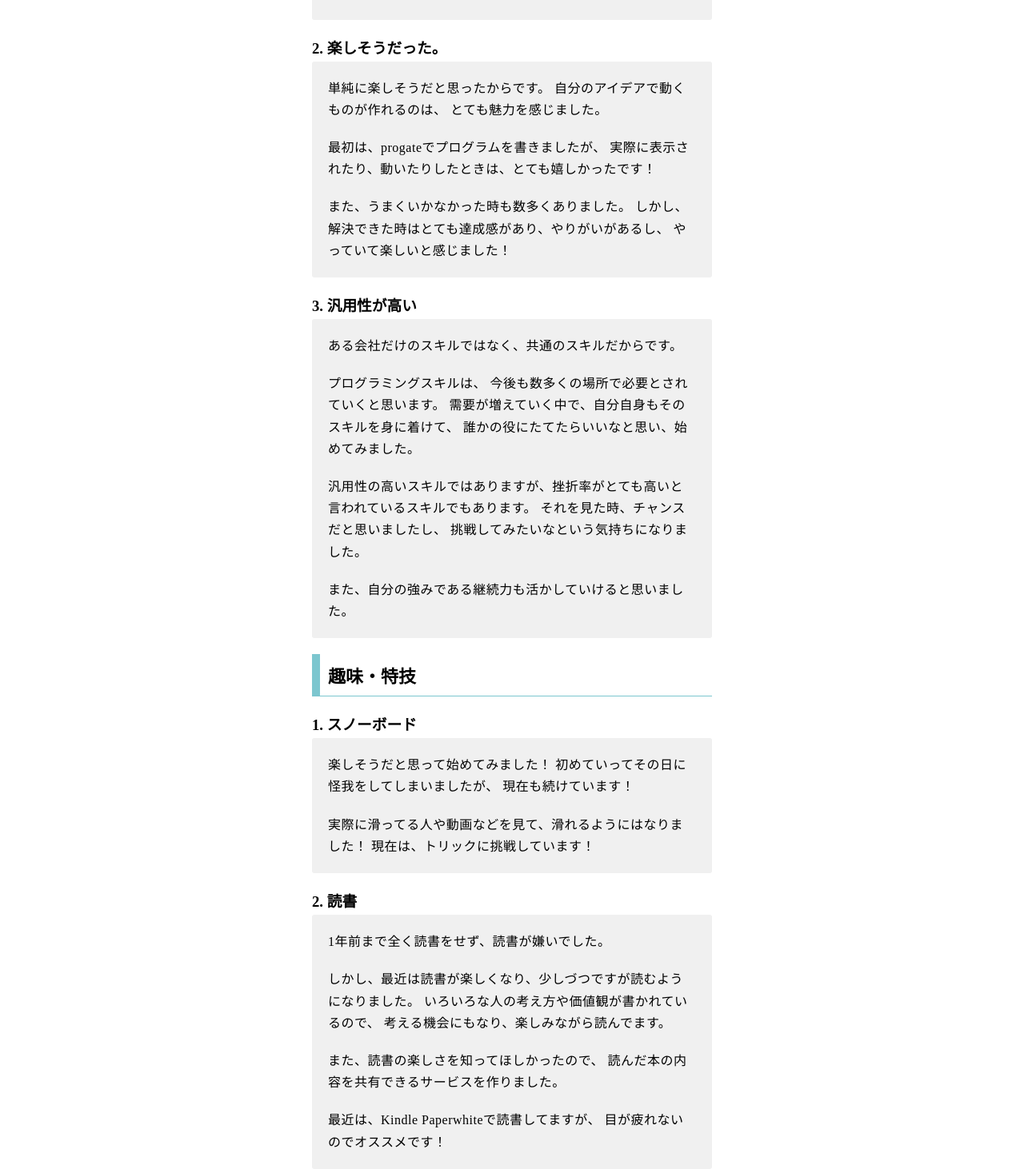
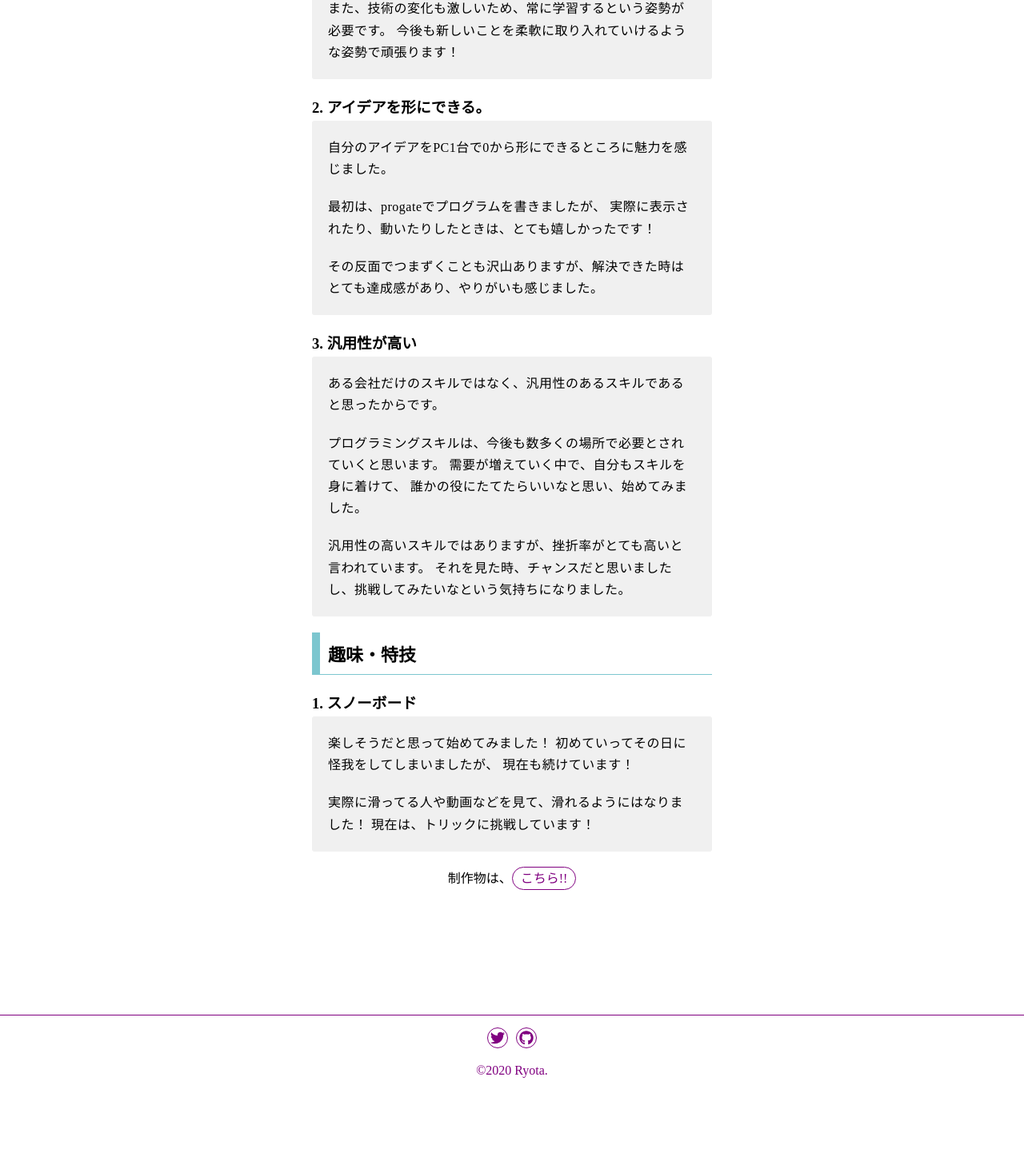
Before and after one commit to ryota-sb/ryota-site, a Vue app: page /about in a window 1280 px wide. Shown: the part 763-2230 px from the top of the page at 80% size. After the commit the page ends 2117 px from the top, so only its background shows below. Built offline with nearby package versions, Linux system fonts and the light colour scheme.

Commit message:
about page 調整

```diff
--- a/src/Views/AboutPage.vue
+++ b/src/Views/AboutPage.vue
@@ -38,44 +38,39 @@
               まずは、自分で触ってみようということで学習を始めました。
             </p>
             <p>
+              なにもわからない状態から始めましたが、なんとか簡単なサイトやアプリを作ることができました。
+            </p>
+            <p>
               また、技術の変化も激しいため、常に学習するという姿勢が必要です。
               今後も新しいことを柔軟に取り入れていけるような姿勢で頑張ります！
             </p>
           </div>
-          <h3>2. 楽しそうだった。</h3>
+          <h3>2. アイデアを形にできる。</h3>
           <div class="text-box">
-            <p>単純に楽しそうだと思ったからです。
-              自分のアイデアで動くものが作れるのは、
-              とても魅力を感じました。
+            <p>
+              自分のアイデアをPC1台で0から形にできるところに魅力を感じました。
             </p>
             <p>
               最初は、progateでプログラムを書きましたが、
               実際に表示されたり、動いたりしたときは、とても嬉しかったです！
             </p>
             <p>
-              また、うまくいかなかった時も数多くありました。
-              しかし、解決できた時はとても達成感があり、やりがいがあるし、
-              やっていて楽しいと感じました！
+              その反面でつまずくことも沢山ありますが、解決できた時はとても達成感があり、やりがいも感じました。
             </p>
           </div>
           <h3>3. 汎用性が高い</h3>
           <div class="text-box">
             <p>
-              ある会社だけのスキルではなく、共通のスキルだからです。
+              ある会社だけのスキルではなく、汎用性のあるスキルであると思ったからです。
             </p>
             <p>
-              プログラミングスキルは、
-              今後も数多くの場所で必要とされていくと思います。
-              需要が増えていく中で、自分自身もそのスキルを身に着けて、
+              プログラミングスキルは、今後も数多くの場所で必要とされていくと思います。
+              需要が増えていく中で、自分もスキルを身に着けて、
               誰かの役にたてたらいいなと思い、始めてみました。
             </p>
             <p>
-              汎用性の高いスキルではありますが、挫折率がとても高いと言われているスキルでもあります。
-              それを見た時、チャンスだと思いましたし、
-              挑戦してみたいなという気持ちになりました。
-            </p>
-            <p>
-              また、自分の強みである継続力も活かしていけると思いました。
+              汎用性の高いスキルではありますが、挫折率がとても高いと言われています。
+              それを見た時、チャンスだと思いましたし、挑戦してみたいなという気持ちになりました。
             </p>
           </div>
         </div>
@@ -92,25 +87,6 @@
             <p>
               実際に滑ってる人や動画などを見て、滑れるようにはなりました！
               現在は、トリックに挑戦しています！
-            </p>
-          </div>
-          <h3>2. 読書</h3>
-          <div class="text-box">
-            <p>
-              1年前まで全く読書をせず、読書が嫌いでした。
-            </p>
-            <p>
-              しかし、最近は読書が楽しくなり、少しづつですが読むようになりました。
-              いろいろな人の考え方や価値観が書かれているので、
-              考える機会にもなり、楽しみながら読んでます。
-            </p>
-            <p>
-              また、読書の楽しさを知ってほしかったので、
-              読んだ本の内容を共有できるサービスを作りました。
-            </p>
-            <p>
-              最近は、Kindle Paperwhiteで読書してますが、
-              目が疲れないのでオススメです！
             </p>
           </div>
         </div>
```
